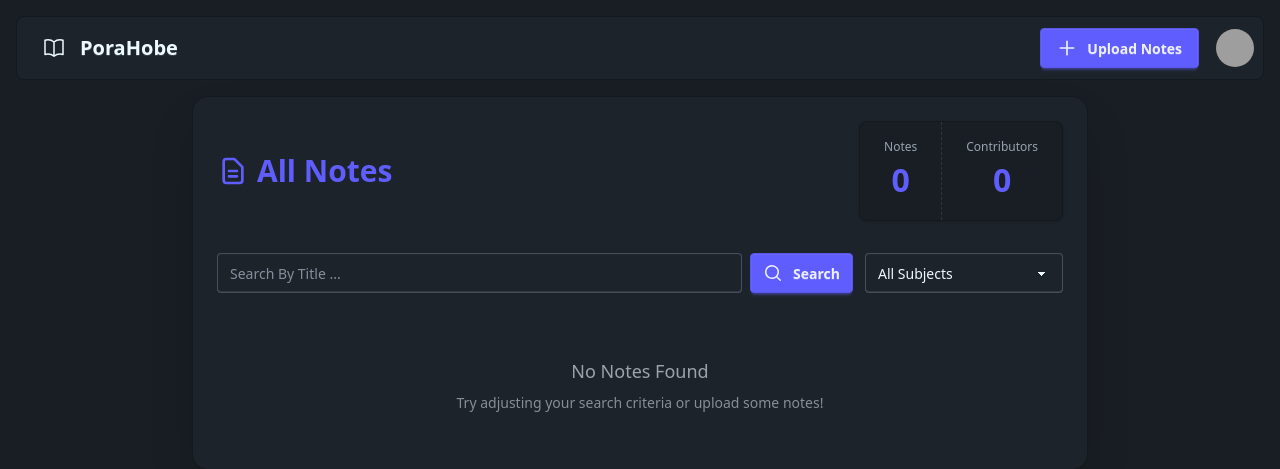
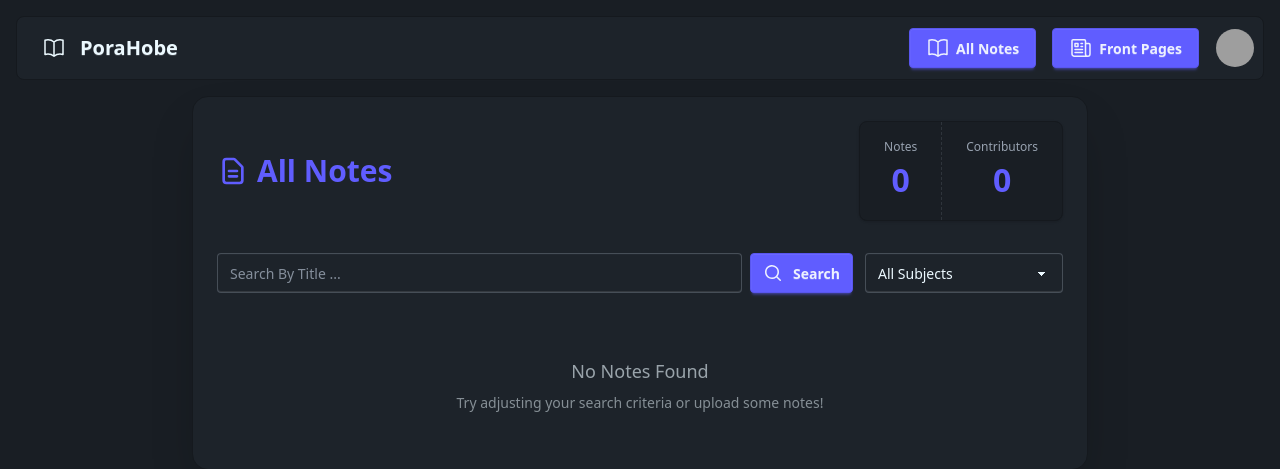
Before and after one commit to SpreadSheets600/PoraHobeBot, a Flask app: page /notes in a window 1280 px wide. Shown: the top 469 px of the page. Run offline with Flask 3, Linux system fonts and the light colour scheme; the visitor is signed in with stand-in values (Sample User, id 1); data that the repository does not hold is empty; style sheets or scripts are compiled from the project's sources; grey boxes are pictures that could not be loaded.

Commit message:
Refactor navbar layout and improve user interface in notes_list.html

```diff
--- a/templates/notes_list.html
+++ b/templates/notes_list.html
@@ -32,34 +32,36 @@
   <div class="navbar bg-base-100 border border-base-300 rounded-box mb-4 sticky top-0 z-10">
 			<div class="flex-1">
 				<a href="/" class="btn btn-ghost normal-case text-xl">
-        <svg xmlns="http://www.w3.org/2000/svg" fill="none" viewBox="0 0 24 24" stroke-width="1.5" stroke="currentColor"
-          class="w-6 h-6 md:mr-2">
-          <path stroke-linecap="round" stroke-linejoin="round"
-            d="M12 6.042A8.967 8.967 0 006 3.75c-1.052 0-2.062.18-3 .512v14.25A8.987 8.987 0 016 18c2.305 0 4.408.867 6 2.292m0-14.25a8.966 8.966 0 016-2.292c1.052 0 2.062.18 3 .512v14.25A8.987 8.987 0 0018 18a8.967 8.967 0 00-6 2.292m0-14.25v14.25" />
+					<svg xmlns="http://www.w3.org/2000/svg" fill="none" viewBox="0 0 24 24" stroke-width="1.5" stroke="currentColor" class="w-6 h-6 md:mr-2">
+						<path stroke-linecap="round" stroke-linejoin="round" d="M12 6.042A8.967 8.967 0 006 3.75c-1.052 0-2.062.18-3 .512v14.25A8.987 8.987 0 016 18c2.305 0 4.408.867 6 2.292m0-14.25a8.966 8.966 0 016-2.292c1.052 0 2.062.18 3 .512v14.25A8.987 8.987 0 0018 18a8.967 8.967 0 00-6 2.292m0-14.25v14.25" />
 					</svg>
 					<span class="hidden sm:inline">PoraHobe</span>
 				</a>
 			</div>
 			<div class="flex-none flex items-center gap-4">
-      <a href="/" class="btn btn-primary btn-sm sm:btn-md">
-        <svg xmlns="http://www.w3.org/2000/svg" class="h-5 w-5 sm:mr-1" fill="none" viewBox="0 0 24 24"
-          stroke="currentColor">
-          <path stroke-linecap="round" stroke-linejoin="round" stroke-width="2" d="M12 4v16m8-8H4" />
+				<a href="/notes" class="btn btn-primary btn-sm sm:btn-md">
+					<svg xmlns="http://www.w3.org/2000/svg" fill="none" viewBox="0 0 24 24" stroke-width="1.5" stroke="currentColor" class="size-6">
+						<path stroke-linecap="round" stroke-linejoin="round" d="M12 6.042A8.967 8.967 0 0 0 6 3.75c-1.052 0-2.062.18-3 .512v14.25A8.987 8.987 0 0 1 6 18c2.305 0 4.408.867 6 2.292m0-14.25a8.966 8.966 0 0 1 6-2.292c1.052 0 2.062.18 3 .512v14.25A8.987 8.987 0 0 0 18 18a8.967 8.967 0 0 0-6 2.292m0-14.25v14.25" />
 					</svg>
-        <span class="hidden sm:inline">Upload Notes</span>
+					<span class="hidden sm:inline">All Notes</span>
 				</a>
-      {% if username %}
+				<a href="/frontpages" class="btn btn-primary btn-sm sm:btn-md">
+					<svg xmlns="http://www.w3.org/2000/svg" fill="none" viewBox="0 0 24 24" stroke-width="1.5" stroke="currentColor" class="size-6">
+						<path stroke-linecap="round" stroke-linejoin="round" d="M12 7.5h1.5m-1.5 3h1.5m-7.5 3h7.5m-7.5 3h7.5m3-9h3.375c.621 0 1.125.504 1.125 1.125V18a2.25 2.25 0 0 1-2.25 2.25M16.5 7.5V18a2.25 2.25 0 0 0 2.25 2.25M16.5 7.5V4.875c0-.621-.504-1.125-1.125-1.125H4.125C3.504 3.75 3 4.254 3 4.875V18a2.25 2.25 0 0 0 2.25 2.25h13.5M6 7.5h3v3H6v-3Z" />
+					</svg>
+					<span class="hidden sm:inline">Front Pages</span>
+				</a>
+				{% if user_id %}
 				<div class="dropdown dropdown-end">
 					<label tabindex="0" class="btn btn-ghost btn-circle avatar">
 						<div class="w-10 rounded-full">
 							<img src="{{ avatar_url }}" alt="avatar" />
 						</div>
 					</label>
-        <ul tabindex="0"
-          class="menu menu-sm dropdown-content mt-4 z-[1] p-2 shadow bg-base-100 rounded-box w-52 border border-base-300">
+					<ul tabindex="0" class="menu menu-sm dropdown-content mt-4 z-[1] p-2 shadow bg-base-100 rounded-box w-52 border border-base-300">
 						<li class="p-2">
 							<div class="font-bold">{{ username }}</div>
-            <div class="text-xs opacity-60">ID: {{ user_id }}</div>
+							<div class="text-xs opacity-60">ID : {{ user_id }}</div>
 						</li>
 						<div class="divider my-0"></div>
 						<li><a href="/logout">Logout</a></li>
@@ -68,7 +70,6 @@
 				{% endif %}
 			</div>
 		</div>
-
   <div class="card w-full max-w-4xl mx-auto bg-base-100 border shadow-2xl border-base-300 rounded-2xl mt-4">
     <div class="card-body p-4 sm:p-6">
       <div class="flex flex-col sm:flex-row sm:items-center justify-between gap-4 mb-6">
```
Lines whose indentation alone changed are shown as unchanged.
